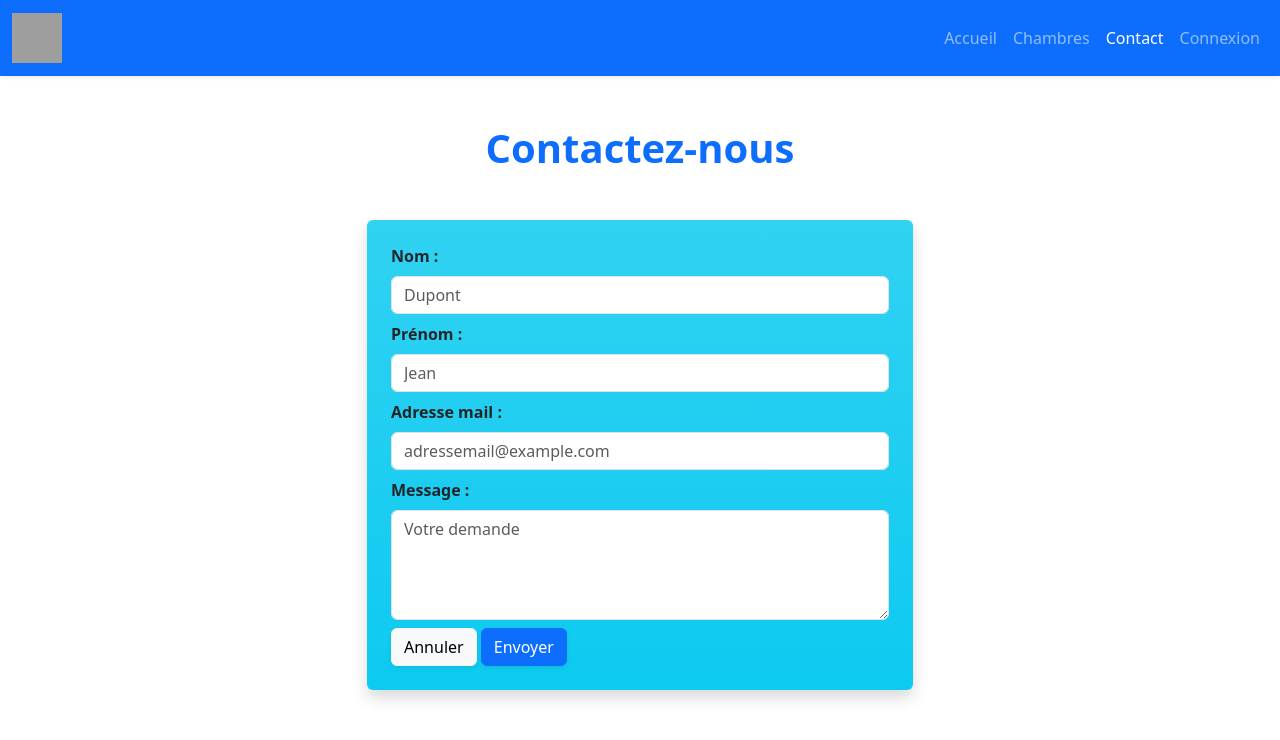
After one commit to AlexandreSIO1/alexandresio2.github.io, a PHP site: page /contact.php in a window 1280 px wide. The commit adds this page. Shown: the top 740 px of the page. Run offline with PHP 8.4, Linux system fonts and the light colour scheme; grey boxes are pictures that could not be loaded.

Commit message:
Add files via upload

```diff
--- /dev/null
+++ b/SiteHotel/Codes/contact.php
@@ -0,0 +1,67 @@
+<!DOCTYPE html>
+<html lang="fr">
+<head>
+    <meta charset="UTF-8">
+    <title>Contact - Hotello</title>
+    <link href="css/bootstrap.min.css" rel="stylesheet">
+</head>
+<body>
+    <nav class="navbar navbar-expand-lg bg-primary shadow-sm mb-5" data-bs-theme="dark">
+        <div class="container-fluid">
+            <a class="navbar-brand" href="index.html">
+                <img src="../Images/logo.png" height="50" width="50">
+            </a>
+            <div class="collapse navbar-collapse" id="navbarNav">
+                <ul class="navbar-nav ms-auto">
+                    <li class="nav-item">
+                        <a class="nav-link" href="index.php">Accueil</a>
+                    </li>
+                    <li class="nav-item">
+                        <a class="nav-link" href="chambres.php">Chambres</a>
+                    </li>
+                    <li class="nav-item">
+                        <a class="nav-link active" href="contact.php">Contact</a>
+                    </li>
+                    <li class="nav-item">
+                        <a class="nav-link" href="login.php">Connexion</a>
+                    </li>
+                    <?php if(isset($_SESSION['admin'])): ?>
+                            <li class="nav-item">
+                                <a class="nav-link text-danger" href="deconnexion.php">Déconnexion</a>
+                            </li>
+                        <?php endif; ?>
+                </ul>
+            </div>
+        </div>
+    </nav>
+    <div class="container">
+        <div class="row justify-content-center">
+            <div class="col-lg-6">
+                <h1 class="text-center mb-5 text-primary fw-bold">Contactez-nous</h1>
+                <form action="insertioncontact.php" method="post" class="bg-info bg-gradient p-4 rounded shadow">
+                    <div class="mb-2">
+                        <label class="form-label fw-bold text-dark">Nom :</label>
+                        <input type="text" class="form-control" name="nom" placeholder="Dupont" required>
+                    </div>
+                    <div class="mb-2">
+                        <label class="form-label fw-bold text-dark">Prénom :</label>
+                        <input type="text" class="form-control" name="prenom" placeholder="Jean" required>
+                    </div>
+                    <div class="mb-2">
+                        <label class="form-label fw-bold text-dark">Adresse mail :</label>
+                        <input type="email" class="form-control" name="email" placeholder="adressemail@example.com" required>
+                    </div>
+
+                    <div class="mb-2">
+                        <label class="form-label fw-bold text-dark">Message :</label>
+                        <textarea class="form-control" name="message" placeholder="Votre demande" rows="4" required></textarea>
+                    </div>
+                        <input class="btn btn-light shadow-sm" type="reset" value="Annuler">
+                        <input class="btn btn-primary shadow-sm" type="submit" value="Envoyer">
+                </form>
+            </div>
+        </div>
+    </div>
+</div>
+</body>
+</html>
--- a/SiteHotel/Codes/insertioncontact.php
+++ b/SiteHotel/Codes/insertioncontact.php
@@ -10,5 +10,5 @@ $req->execute([
     $_POST["message"]
 ]);
 
-header("Location: contact.html");
+header("Location: contact.php");
 ?>
--- a/SiteHotel/Codes/login.php
+++ b/SiteHotel/Codes/login.php
@@ -12,7 +12,7 @@ if (!empty($_POST)) {
 
     if ($user) {
         $_SESSION['admin'] = $user['login'];
-        header("Location: index.html");
+        header("Location: index.php");
         exit();
     }
 }
```
Also changed, not shown: SiteHotel/Codes/chambres.php (+15 -5 lines), SiteHotel/Codes/connexion.php (+4 -5 lines), SiteHotel/Codes/createchambre.php (+54 -21 lines), SiteHotel/Codes/deconnexion.php (added, +8 -0 lines), SiteHotel/Codes/index.php (added, +77 -0 lines), SiteHotel/Codes/updatechambre.php (+10 -2 lines).
